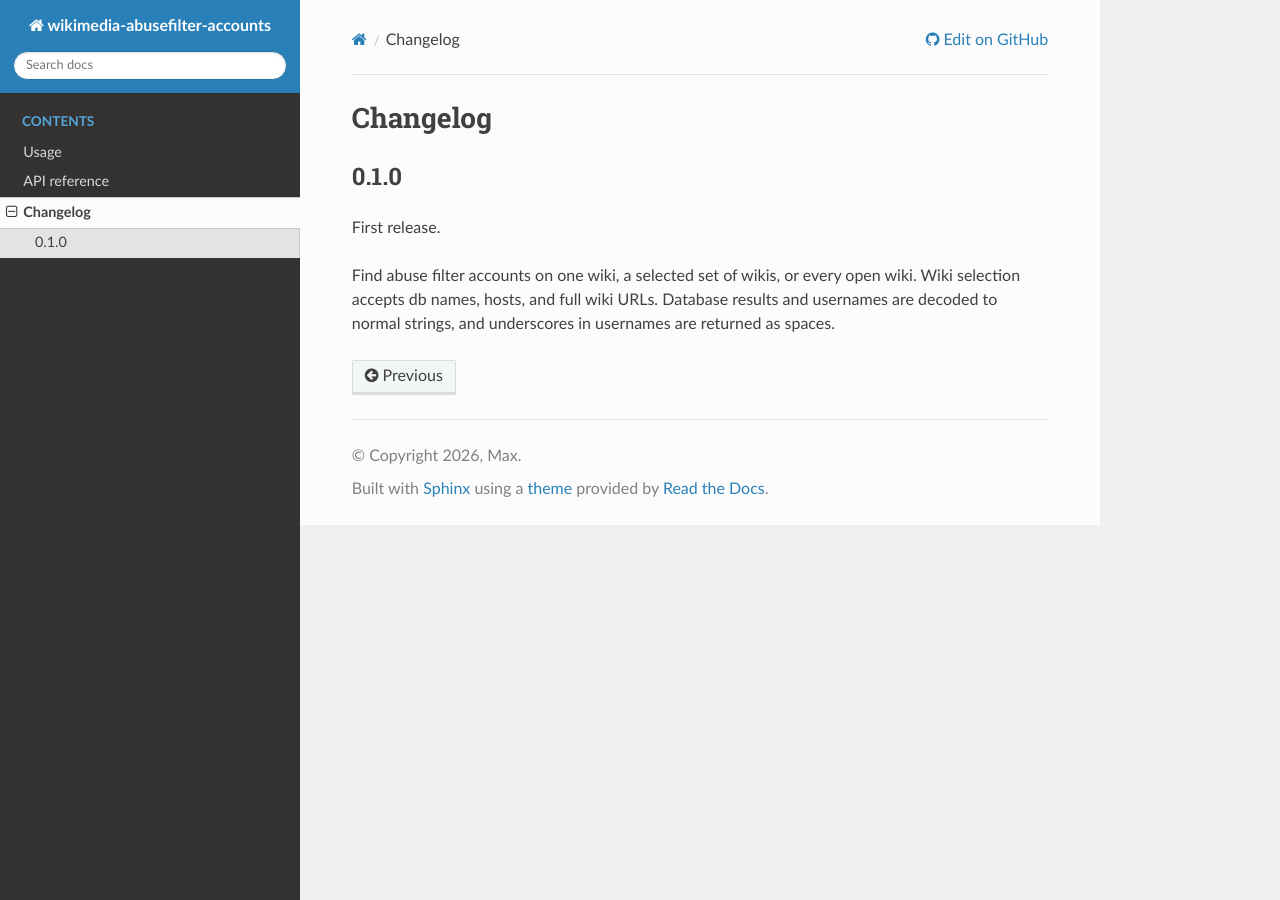
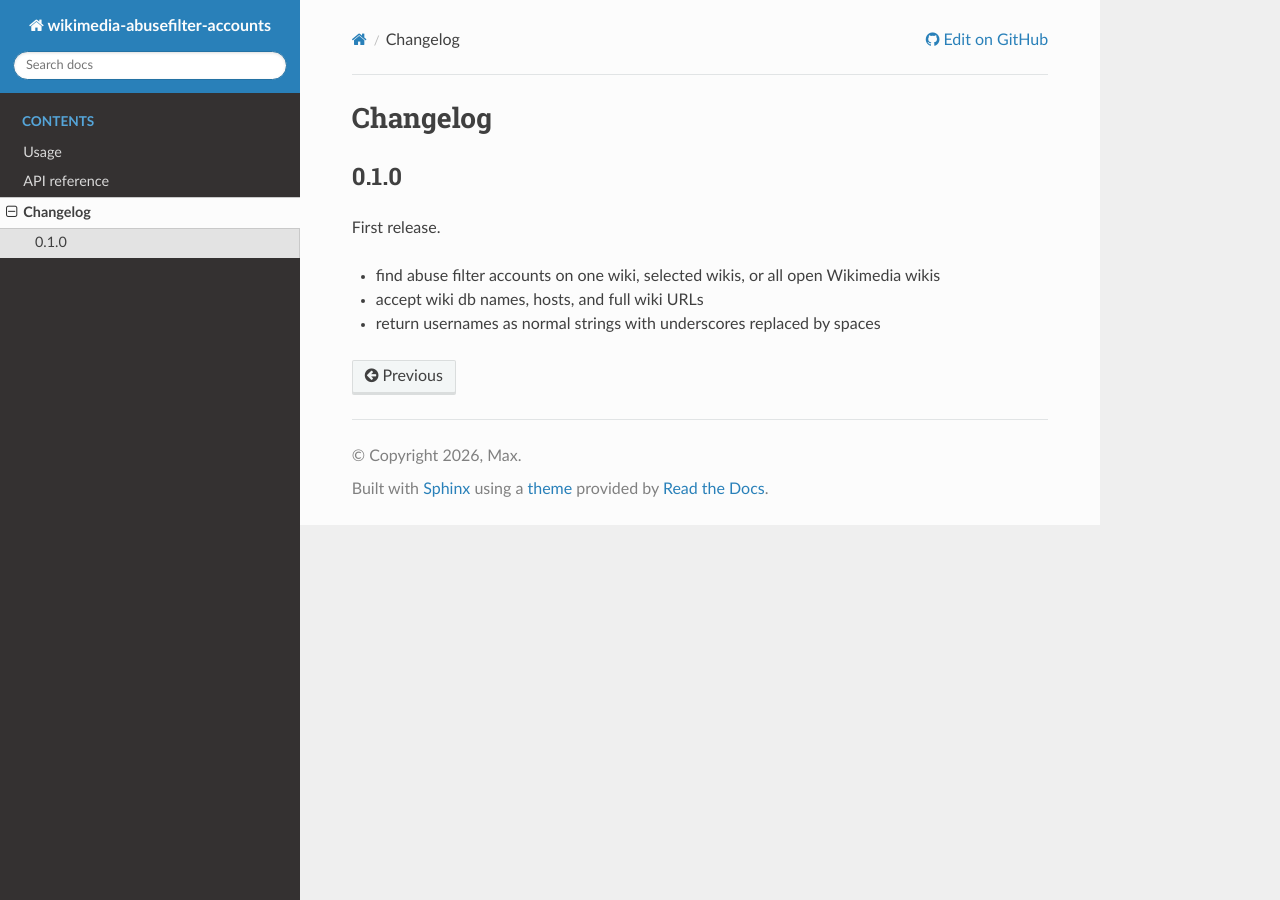
Before and after one commit to MadMaxWP/wikimedia-abusefilter-accounts, a Sphinx documentation site: the page built from docs/source/changelog.rst, in a window 1280 px wide. Built offline with Sphinx 7.4.7 and the Read the Docs theme 3.1.0, drawn with Linux system fonts in a browser that asks for light colours.

Commit message:
Enhance changelog with feature descriptions
Updated changelog with detailed features of the release.

```diff
--- a/docs/source/changelog.rst
+++ b/docs/source/changelog.rst
@@ -6,4 +6,6 @@ Changelog
 
 First release.
 
-Find abuse filter accounts on one wiki, a selected set of wikis, or every open wiki. Wiki selection accepts db names, hosts, and full wiki URLs. Database results and usernames are decoded to normal strings, and underscores in usernames are returned as spaces.
+- find abuse filter accounts on one wiki, selected wikis, or all open Wikimedia wikis
+- accept wiki db names, hosts, and full wiki URLs
+- return usernames as normal strings with underscores replaced by spaces
```
